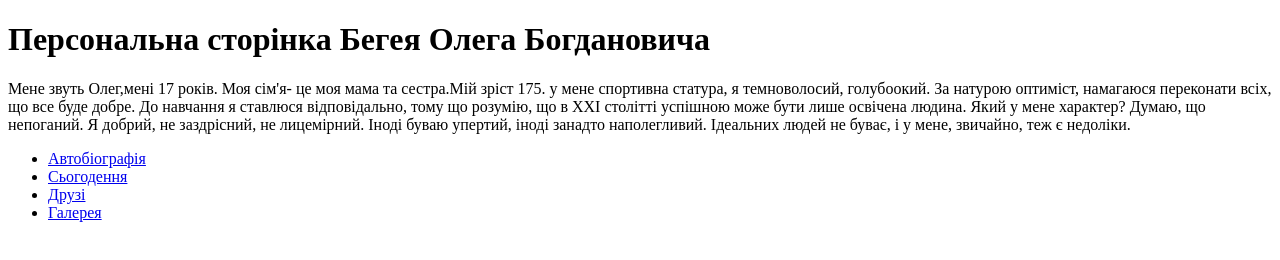
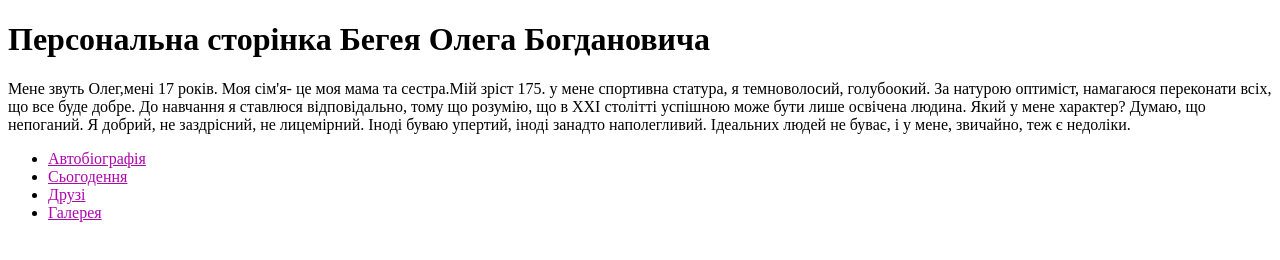
Before and after one commit to begey1/my-repo2, a plain HTML site: page practic 3/index.html in a window 1280 px wide. Drawn offline with Linux system fonts and the light colour scheme.

Commit message:
index.html

```diff
--- a/practic 3/index.html
+++ b/practic 3/index.html
@@ -6,7 +6,7 @@
 
 <style type="text/css">
 
- a biography{
+ a {
  color: #af06af;
  }
 
```
